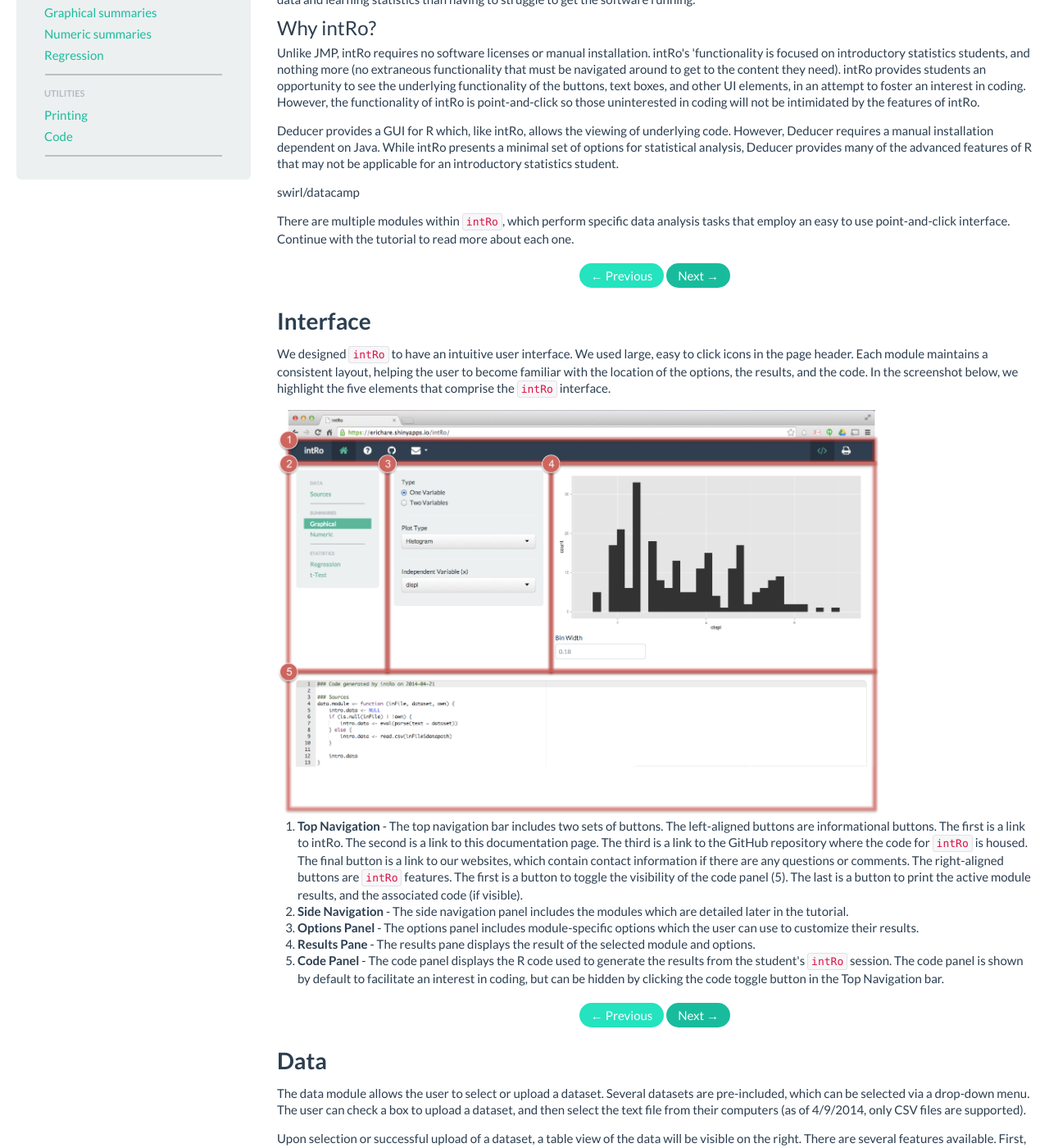
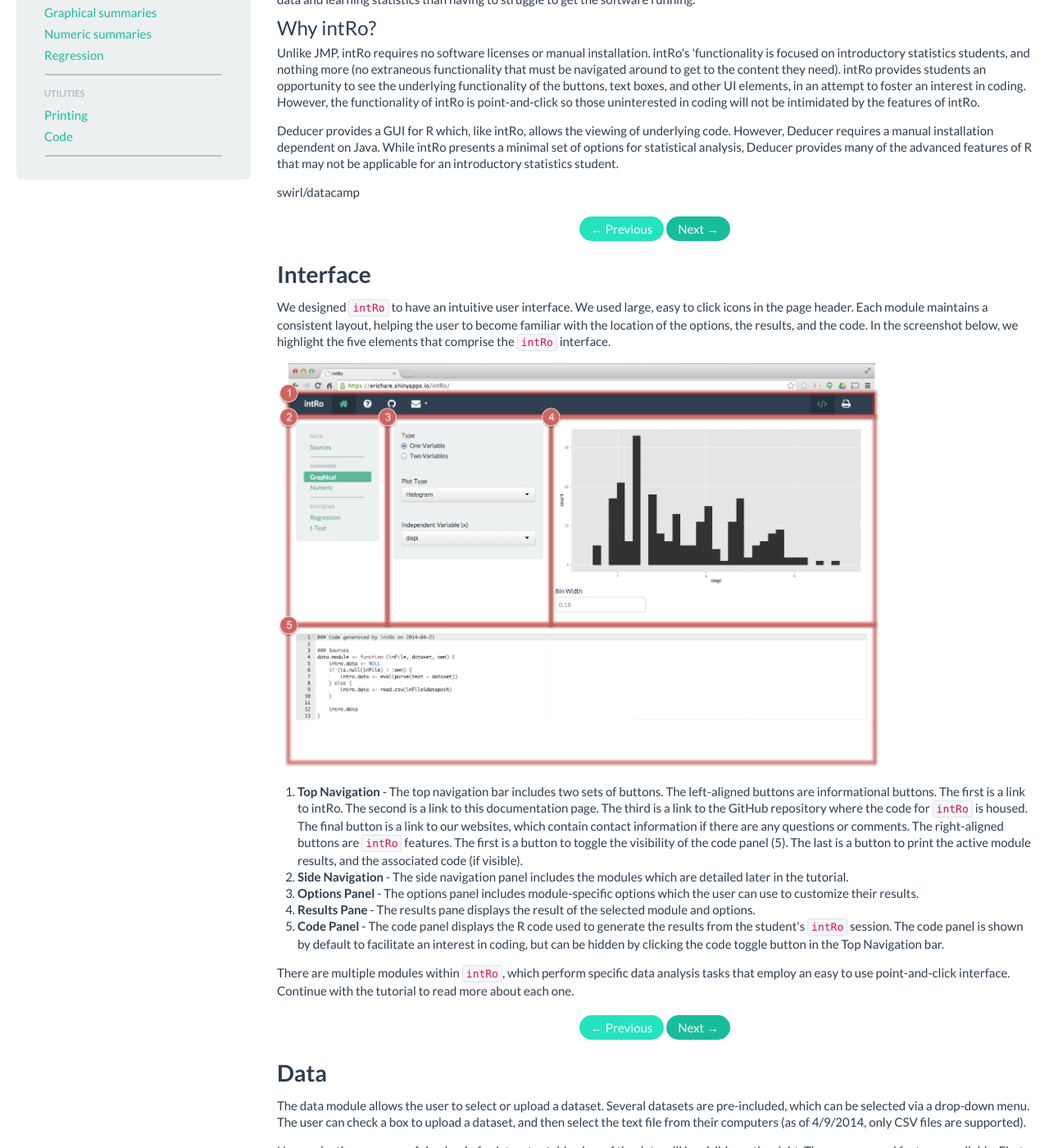
Before and after one commit to gammarama/intRo, a Jekyll site: the page built from index.html, in a window 1280 px wide and 1400 px high, scrolled down 242 px. Shown: the whole window at 82% size. Built offline with Jekyll 4.4.1, drawn with Linux system fonts in a browser that asks for light colours; nearby versions of some CDN libraries; Markdown is read by kramdown in place of the engine named in the settings.

Commit message:
Paragraph for list

```diff
--- a/_includes/interface.html
+++ b/_includes/interface.html
@@ -4,10 +4,12 @@
 
 <img src="{{ site.baseurl }}/images/ui_annotate.png" align="center" width="80%">
 
-<ol>
+<p><ol>
   <li><b>Top Navigation</b> - The top navigation bar includes two sets of buttons. The left-aligned buttons are informational buttons. The first is a link to intRo. The second is a link to this documentation page. The third is a link to the GitHub repository where the code for <code>intRo</code> is housed. The final button is a link to our websites, which contain contact information if there are any questions or comments. The right-aligned buttons are <code>intRo</code> features. The first is a button to toggle the visibility of the code panel (5). The last is a button to print the active module results, and the associated code (if visible).</li>
   <li><b>Side Navigation</b> - The side navigation panel includes the modules which are detailed later in the tutorial.</li>
   <li><b>Options Panel</b> - The options panel includes module-specific options which the user can use to customize their results.</li>
   <li><b>Results Pane</b> - The results pane displays the result of the selected module and options.</li>
   <li><b>Code Panel</b> - The code panel displays the R code used to generate the results from the student's <code>intRo</code> session. The code panel is shown by default to facilitate an interest in coding, but can be hidden by clicking the code toggle button in the Top Navigation bar.</li>
-</ol>
+</ol></p>
+
+<p>There are multiple modules within <code>intRo</code>, which perform specific data analysis tasks that employ an easy to use point-and-click interface. Continue with the tutorial to read more about each one.</p>
--- a/_includes/motivation.html
+++ b/_includes/motivation.html
@@ -11,5 +11,3 @@
 <p>Deducer provides a GUI for R which, like intRo, allows the viewing of underlying code. However, Deducer requires a manual installation dependent on Java. While intRo presents a minimal set of options for statistical analysis, Deducer provides many of the advanced features of R that may not be applicable for an introductory statistics student.</p>
 
 <p>swirl/datacamp</p>
-
-<p>There are multiple modules within <code>intRo</code>, which perform specific data analysis tasks that employ an easy to use point-and-click interface. Continue with the tutorial to read more about each one.</p>
```
